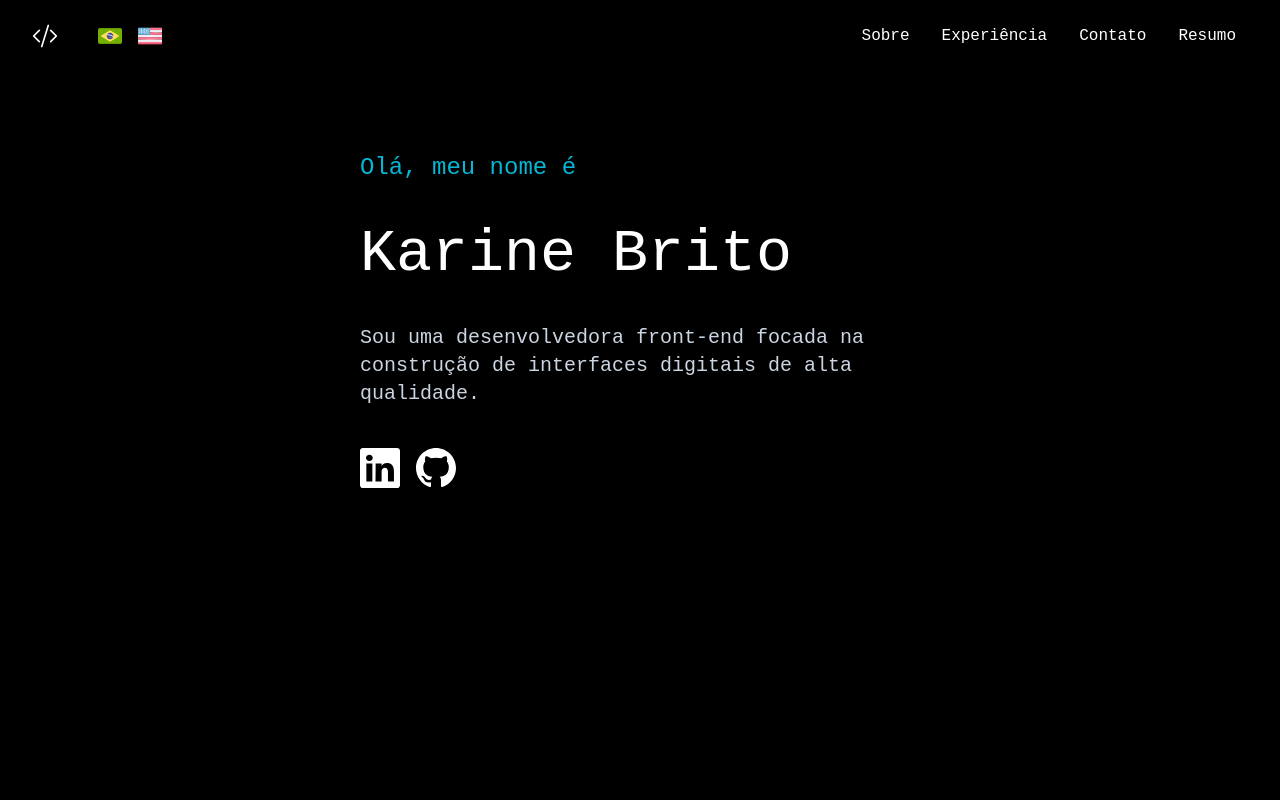
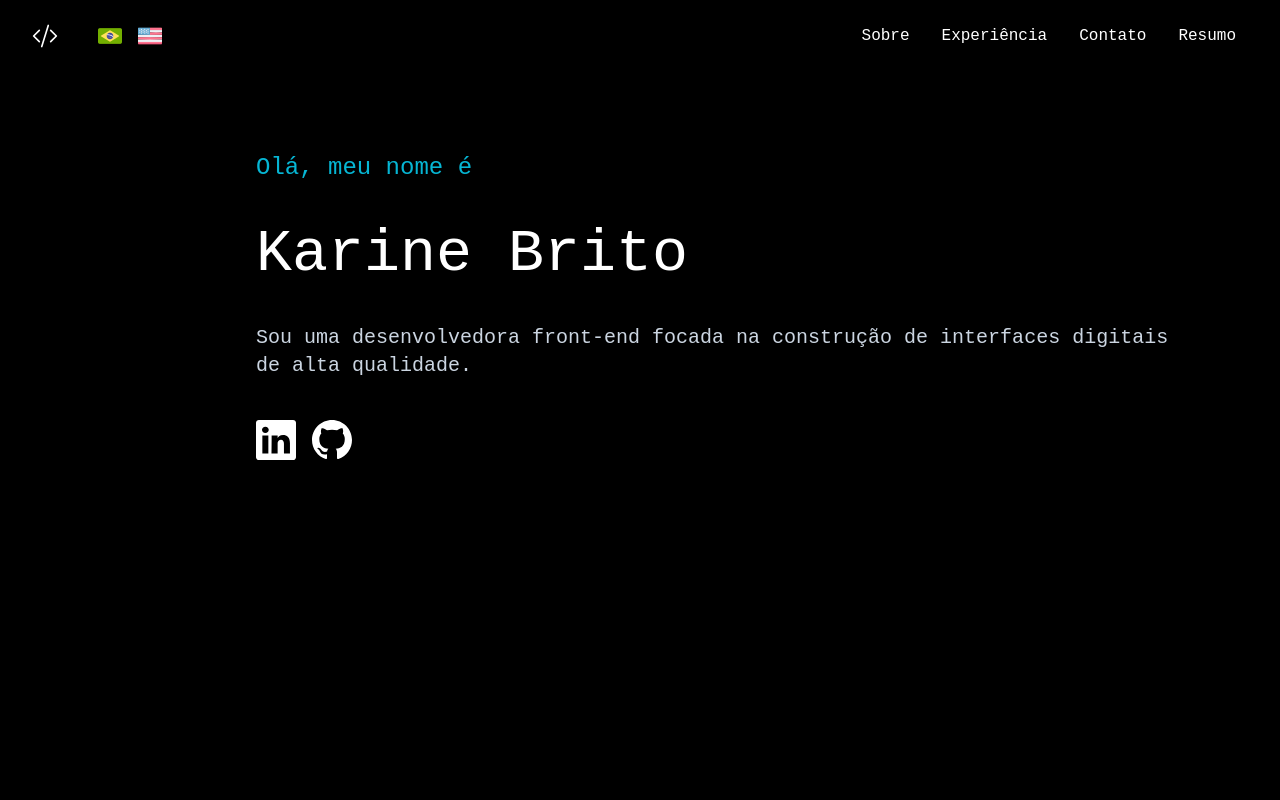
Before and after one commit to karinebrito/karinebrito.github.io, a React (Vite) app: page / in a window 1280 px wide. Shown: the top 800 px of the page. Built offline with nearby package versions, Linux system fonts and the light colour scheme.

Commit message:
changing style

```diff
--- a/src/components/hero.tsx
+++ b/src/components/hero.tsx
@@ -7,8 +7,8 @@ const Hero = () => {
 
   return (
     <>
-      <section className='flex justify-center items-start p-10 lg:p-20 lg:min-h-screen'>
-        <div className='lg:w-1/2 md:w-full xs:w-full'>
+      <section className='flex justify-center items-start p-10 lg:p-20 lg:pl-64 lg:min-h-screen'>
+        <div className='md:w-full xs:w-full'>
             <div>
               <h1 className='text-3xl md:text-2xl xs:text-xl text-cyan-500'>{t('hero.hi_my_name')}</h1>
             </div>
```
